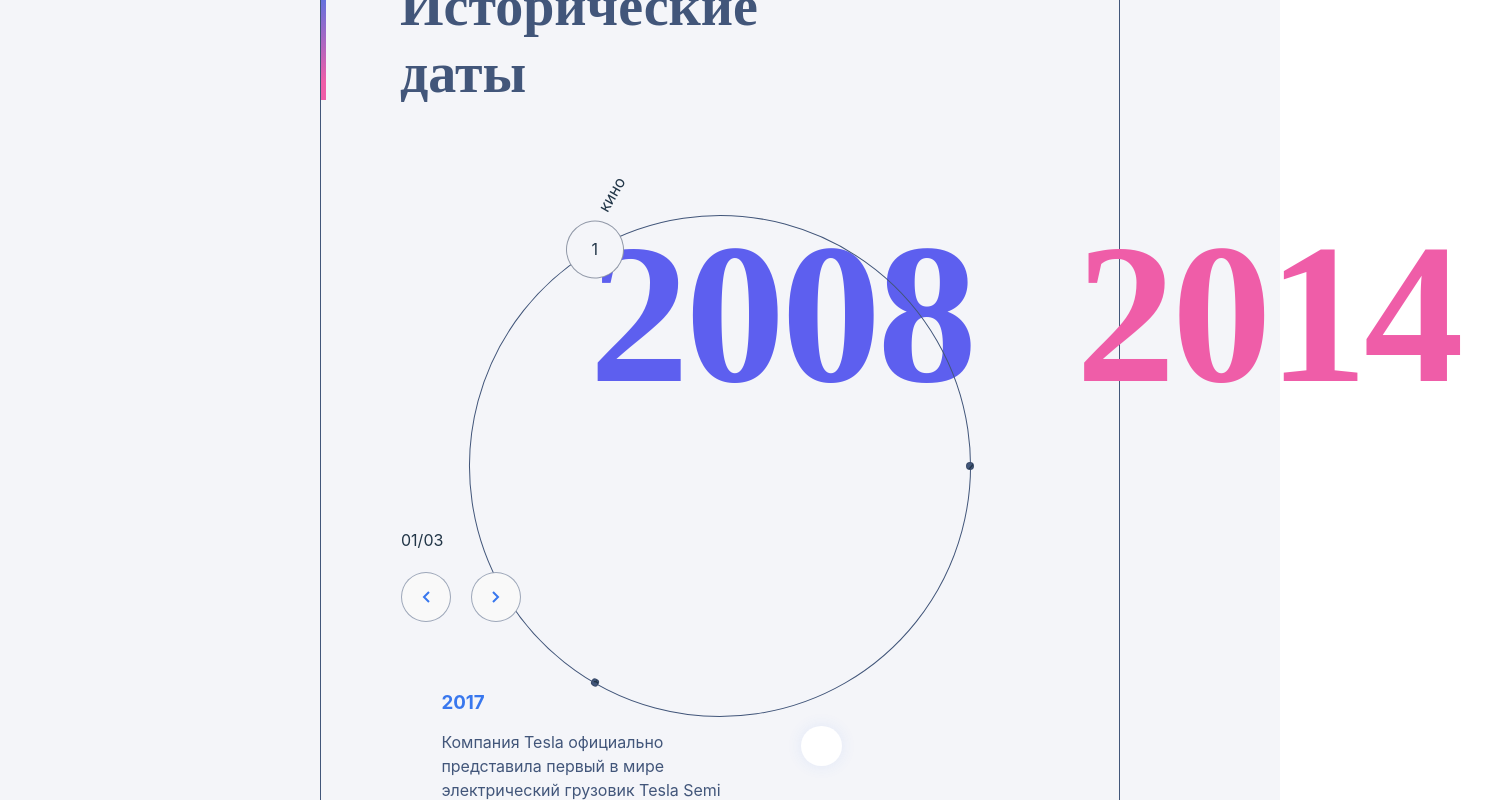
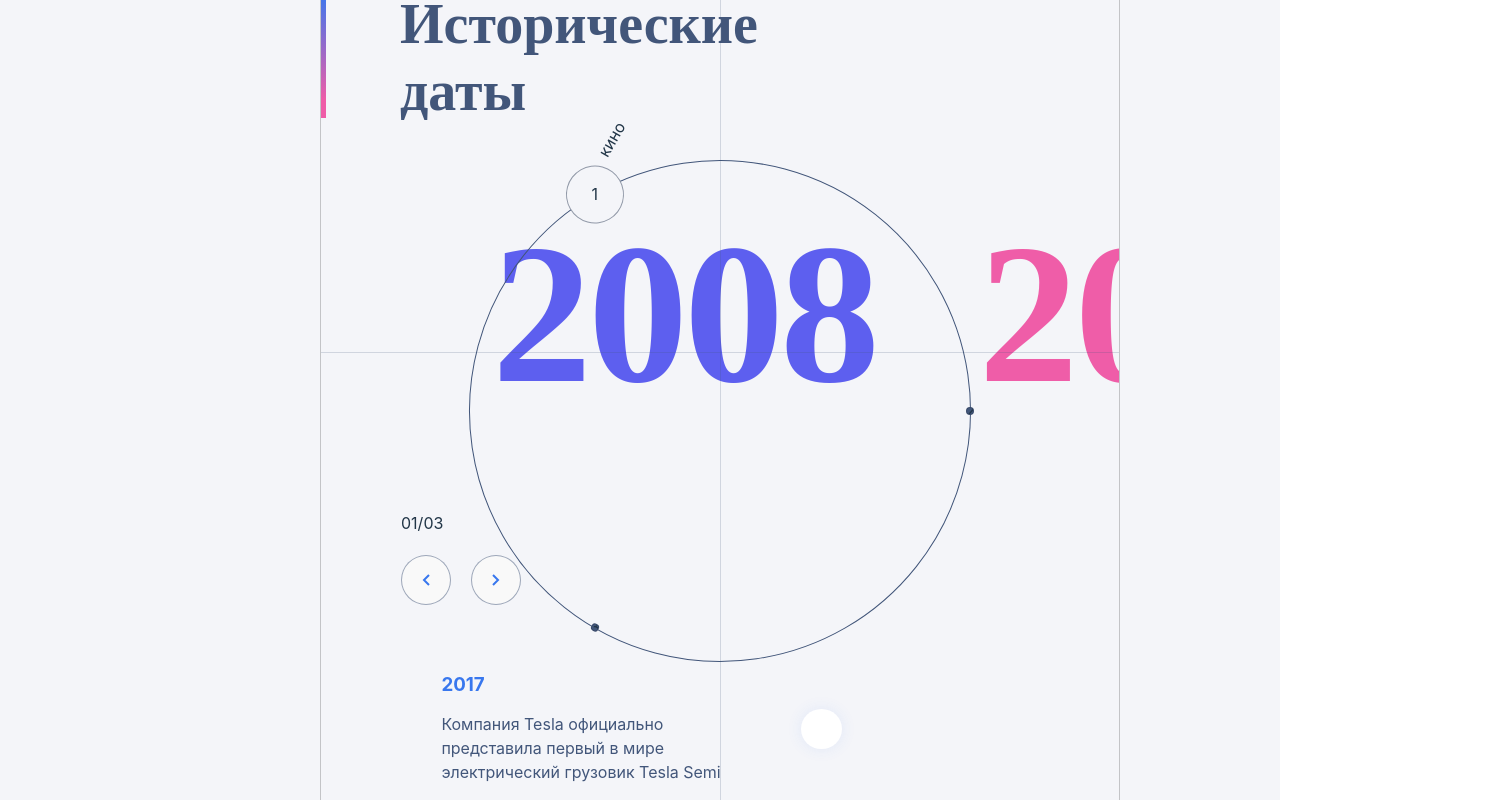
Before and after one commit to KarimovFreedlee/calendar-app, a React (Vite) app: page / in a window 1280 px wide. Shown: the top 802 px of the page, 1511 px wide, since content can reach past the window. Built offline with nearby package versions, Linux system fonts and the light colour scheme.

Commit message:
added axis

```diff
--- a/src/components/body.tsx
+++ b/src/components/body.tsx
@@ -15,7 +15,7 @@ export default function Body() {
     const borderClass = `border-left`
     const headerClass = `header`
     const yearsContainerClass = `${mainClass}__years-container`
-    const counerClass = `${mainClass}__counter`
+    const counterClass = `${mainClass}__counter`
     const buttonsClass = `buttons-container`
     const buttonClass = "button"
 
@@ -50,7 +50,7 @@ export default function Body() {
                 </h1>
             </div>
             <Circle/>
-            <div className={counerClass}>
+            <div className={counterClass}>
                 <div>
                     0{currentIndex}/0{getBlocksLength()}
                 </div>
@@ -67,6 +67,8 @@ export default function Body() {
                     </button>
                 </div>
             </div>
+            <div className='axis axis-y'></div>
+            <div className='axis axis-x'></div>
             <Slider/>
         </div>
     )
--- a/src/css/body.scss
+++ b/src/css/body.scss
@@ -3,13 +3,15 @@
     flex-direction: column;
     align-items: flex-start;
     justify-content: center;
+    overflow: hidden;
+
     height: 100vh;
 
     position: relative;
 
     margin-left: 320px;
-    border-left: 1px solid #42567A;
-    border-right: 1px solid #42567A;
+    border-left: 1px solid rgb(0 0 0 / 20%);
+    border-right: 1px solid rgb(0 0 0 / 20%);
     margin-right: 160px;
 
     &__header-container {
@@ -41,11 +43,13 @@
 
     &__years-container {
 
-        margin-left: 217px;
+        // margin-left: 15%;
+        margin-left: 15%;
         display: flex;
         justify-content: center;
         align-items: center;
         max-width: 973px;
+        height: 393px;
 
         h1 {
 
@@ -75,7 +79,7 @@
         justify-content: center;
         align-items: center;
         position: absolute;
-        top: 215px;
+        top: 20%;
         left: 50%;
         transform: translate(-50%, 0%);
 
@@ -162,5 +166,22 @@
         }
     }
 
+    .axis {
+        position: absolute;
+        background-color: #42567A;
+        opacity: 0.2;
+
+        &-y {
+            height: 100vh;
+            width: 1px;
+            left: 50%;
+        }
+
+        &-x{
+            width: 100vw;
+            height: 1px;
+            top: 44%;
+        }
+    }
 
 }
```
